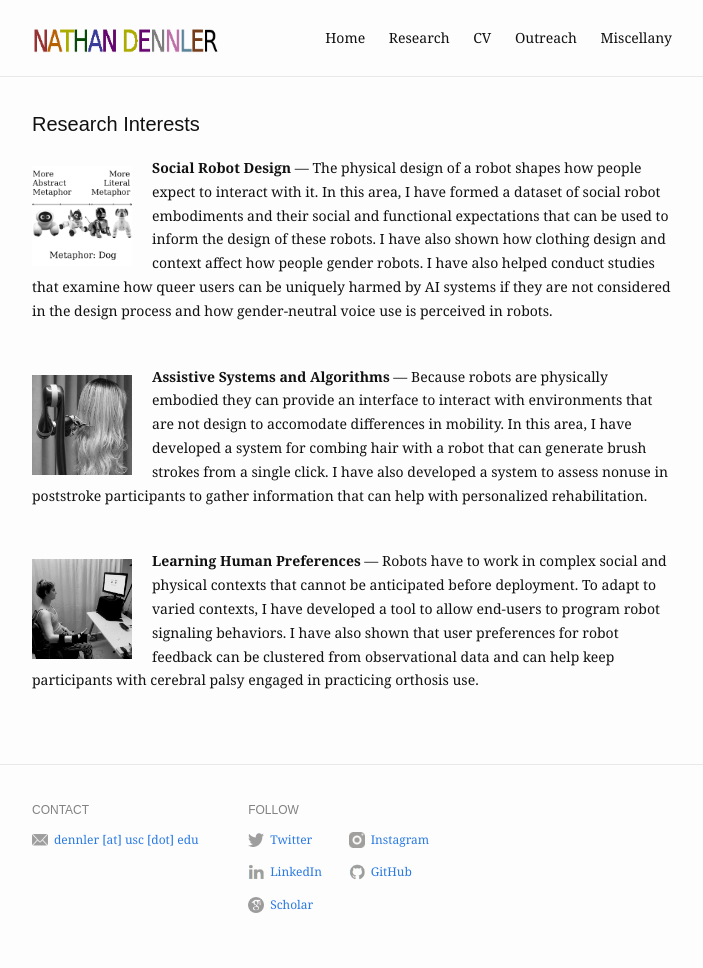
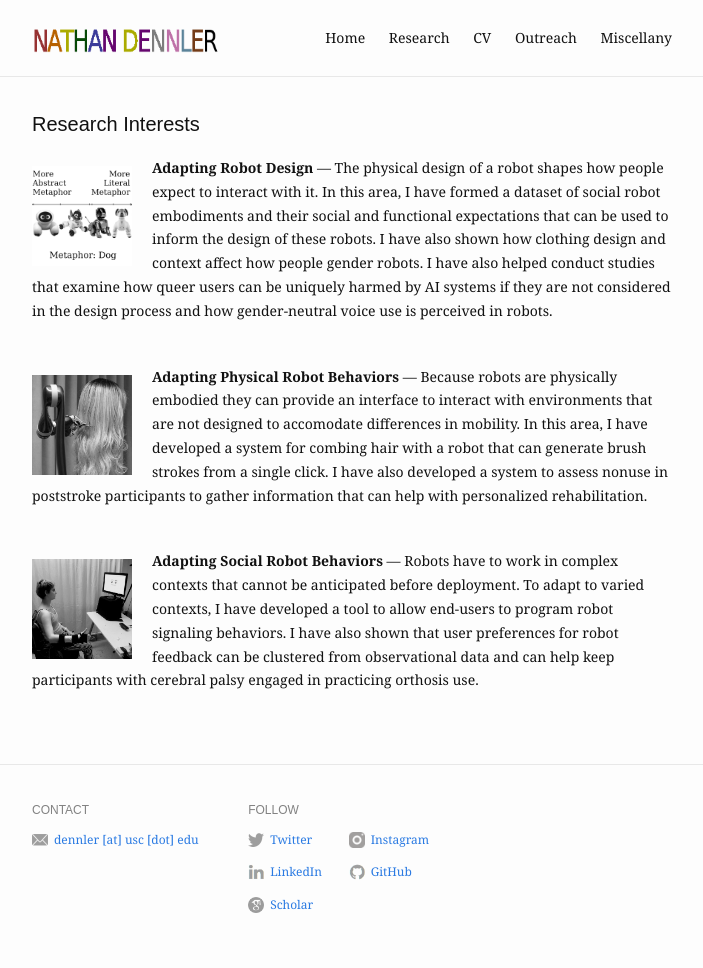
Before and after one commit to ndennler/ndennler.github.io, a Jekyll site: the page built from research.md, in a window 1280 px wide. Shown: the whole page, without its empty margins (288-991 px from the left). Built offline with Jekyll 4.4.1, drawn with Linux system fonts in a browser that asks for light colours.

Commit message:
Update research.md

```diff
--- a/research.md
+++ b/research.md
@@ -3,21 +3,21 @@ layout: work
 title: Research Interests
 slug: /work
 items:
-  - title: Social Robot Design
+  - title: Adapting Robot Design
     image:
       src: /assets/img/work/metaphors.png
       alt: image of several robots aligned in order from most abstract dog to most literal dog. The robots from left to right are Domgy, KK-8, Aibo (1999), and Aibo.
     description: The physical design of a robot shapes how people expect to interact with it. In this area, I have formed a dataset of social robot embodiments and their social and functional expectations that can be used to inform the design of these robots. I have also shown how clothing design and context affect how people gender robots. I have also helped conduct studies that examine how queer users can be uniquely harmed by AI systems if they are not considered in the design process and how gender-neutral voice use is perceived in robots.
 
-  - title: Assistive Systems and Algorithms
+  - title: Adapting Physical Robot Behaviors
     image:
       src: /assets/img/work/hair.JPG
       alt: image of a robot arm combing a wig.
-    description: Because robots are physically embodied they can provide an interface to interact with environments that are not design to accomodate differences in mobility. In this area, I have developed a system for combing hair with a robot that can generate brush strokes from a single click. I have also developed a system to assess nonuse in poststroke participants to gather information that can help with personalized rehabilitation.
+    description: Because robots are physically embodied they can provide an interface to interact with environments that are not designed to accomodate differences in mobility. In this area, I have developed a system for combing hair with a robot that can generate brush strokes from a single click. I have also developed a system to assess nonuse in poststroke participants to gather information that can help with personalized rehabilitation.
 
-  - title: Learning Human Preferences
+  - title: Adapting Social Robot Behaviors
     image:
       src: /assets/img/work/tommy_thumb.JPG
       alt: image of a person making a thumbs up gesture to a computer screen with a face.
-    description: Robots have to work in complex social and physical contexts that cannot be anticipated before deployment. To adapt to varied contexts, I have developed a tool to allow end-users to program robot signaling behaviors. I have also shown that user preferences for robot feedback can be clustered from observational data and can help keep participants with cerebral palsy engaged in practicing orthosis use.
+    description: Robots have to work in complex contexts that cannot be anticipated before deployment. To adapt to varied contexts, I have developed a tool to allow end-users to program robot signaling behaviors. I have also shown that user preferences for robot feedback can be clustered from observational data and can help keep participants with cerebral palsy engaged in practicing orthosis use.
 ---
```
